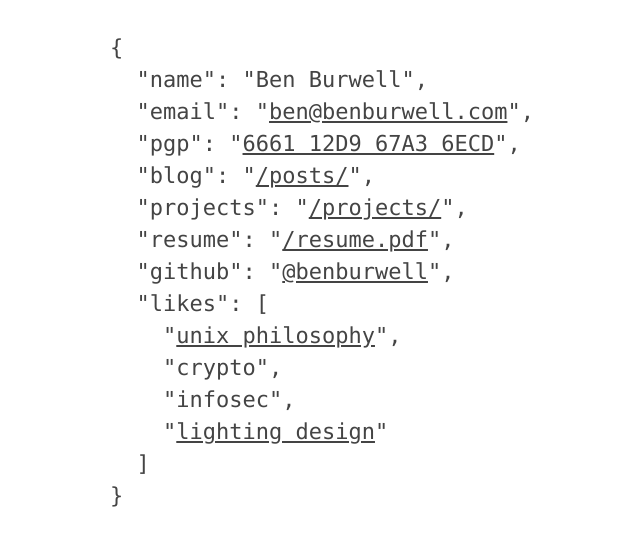
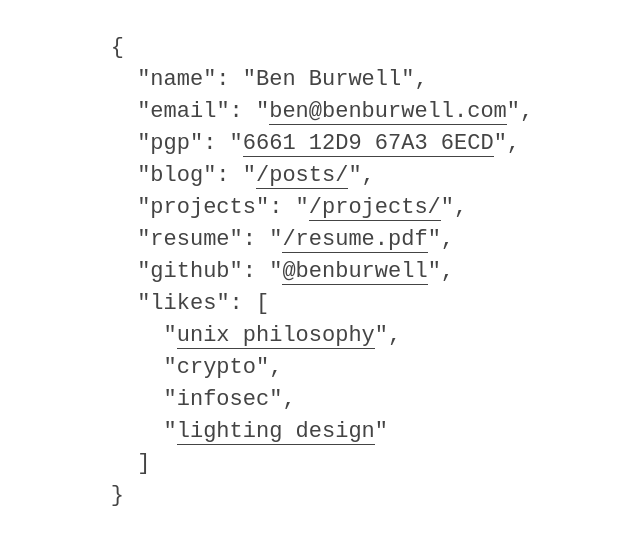
Before and after one commit to benburwell/benburwell.github.io, a Jekyll site: the page built from index.html, in a window 1280 px wide. Shown: the top 546 px of the page, without its empty margins (318-958 px from the left). Built offline with Jekyll 4.4.1, drawn with Linux system fonts in a browser that asks for light colours.

Commit message:
Fix link bottom borders, monospace font

```diff
--- a/_includes/site.scss
+++ b/_includes/site.scss
@@ -5,7 +5,7 @@ $primary-color: #FF6639;
 $link-color: #476AE0;
 
 $base-font-size: 22px;
-$monospace: Consolas, "Liberation Mono", Menlo, Courier, monospace !default;
+$monospace: monospace;
 $container-width: 1200px;
 
 @mixin container {
@@ -127,9 +127,11 @@ blockquote {
 
 a {
 	color: $dark-gray;
-	text-decoration: underline;
+	text-decoration: none;
+  border-bottom: 1px solid $dark-gray;
 	&:hover {
 		color: $primary-color;
+    border-bottom-color: $primary-color;
 	}
 }
 
```
